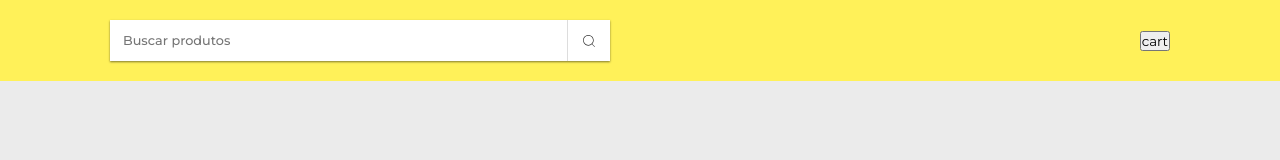
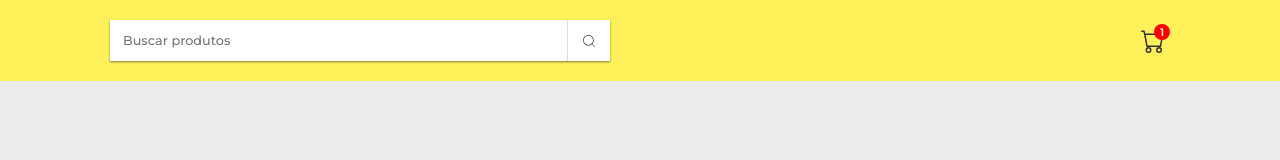
Before and after one commit to gilberto-espinosa/shopping-cart-ml, a React (Vite) app: page / in a window 1280 px wide. Shown: the top 160 px of the page. Built offline with nearby package versions, Linux system fonts and the light colour scheme.

Commit message:
Feat: add CartButton

```diff
--- /dev/null
+++ b/src/components/CartButton/index.jsx
@@ -0,0 +1,15 @@
+import React from 'react'
+import { BsCart } from "react-icons/bs";
+
+import './styles.css'
+
+function CartButton() {
+  return (
+  <button className="cart__button">
+    <BsCart />
+    <span className="cart__status">1</span>
+  </button>
+  );
+}
+
+export default CartButton;
--- /dev/null
+++ b/src/components/CartButton/styles.css
@@ -0,0 +1,29 @@
+.cart__button {
+  font-size: 1.5rem;
+  display: flex;
+  align-items: center;
+  justify-content: center;
+  padding: 5px;
+  border: none;
+  background: none;
+  cursor: pointer;
+  position: relative;
+  margin-left: 20px;
+  color: #333;
+}
+
+.cart__status {
+  background-color: red;
+  color: white;
+  width: 16px;
+  height: 16px;
+  position: absolute;
+  top: 0;
+  right: 0;
+  font-size: 11px;
+  font-weight: 600;
+  border-radius: 15px;
+  display: flex;
+  justify-content: center;
+  align-items: center;
+}
--- a/src/components/Header/index.jsx
+++ b/src/components/Header/index.jsx
@@ -1,5 +1,6 @@
 import React from 'react'
 import SearchBar from '../SearchBar';
+import CartButton from '../CartButton';
 
 import './styles.css'
 
@@ -8,7 +9,7 @@ function Header() {
     <header className='header'>
       <div className="container">
        <SearchBar />
-       <button>cart</button>
+       <CartButton />
       </div>
     </header>
   )
```
